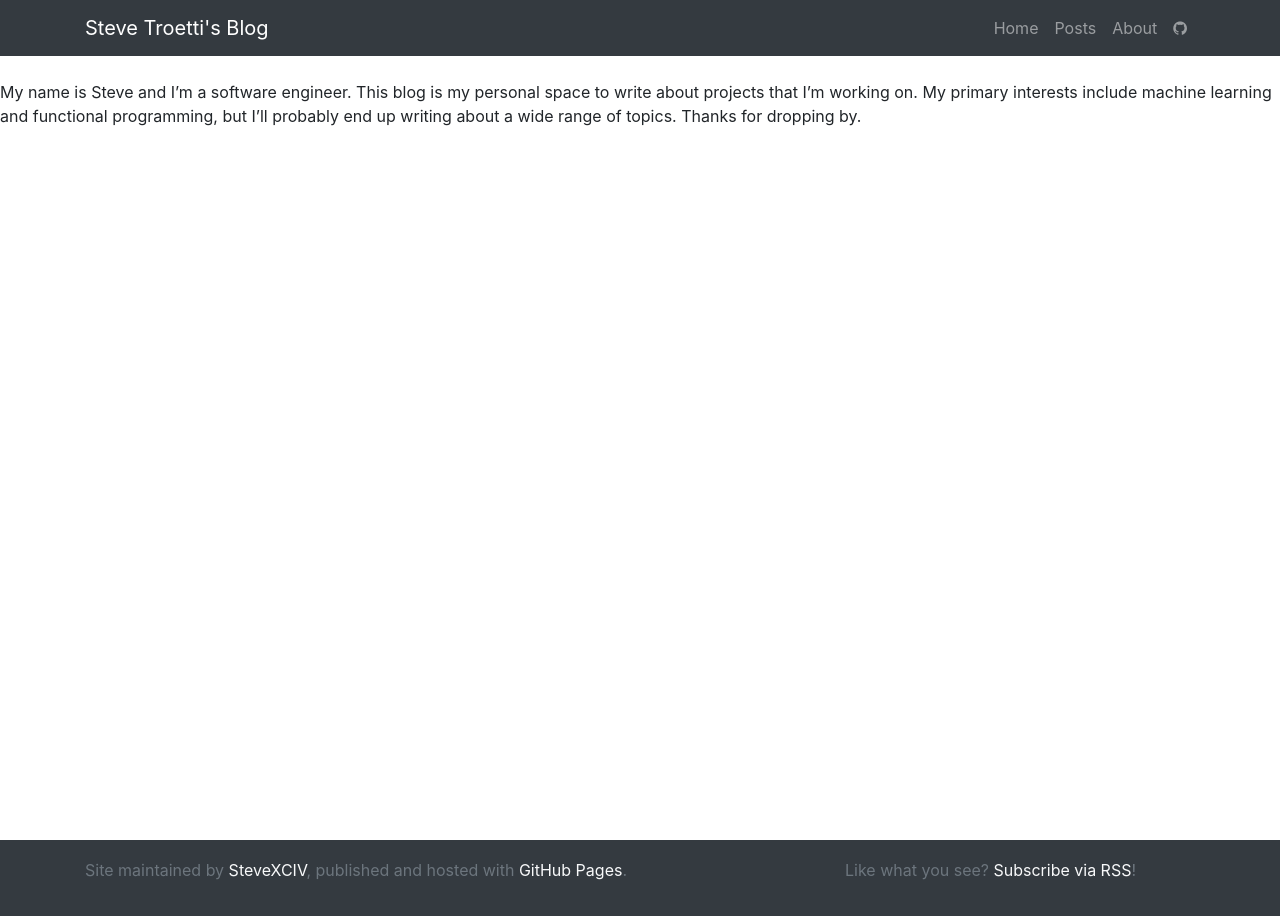
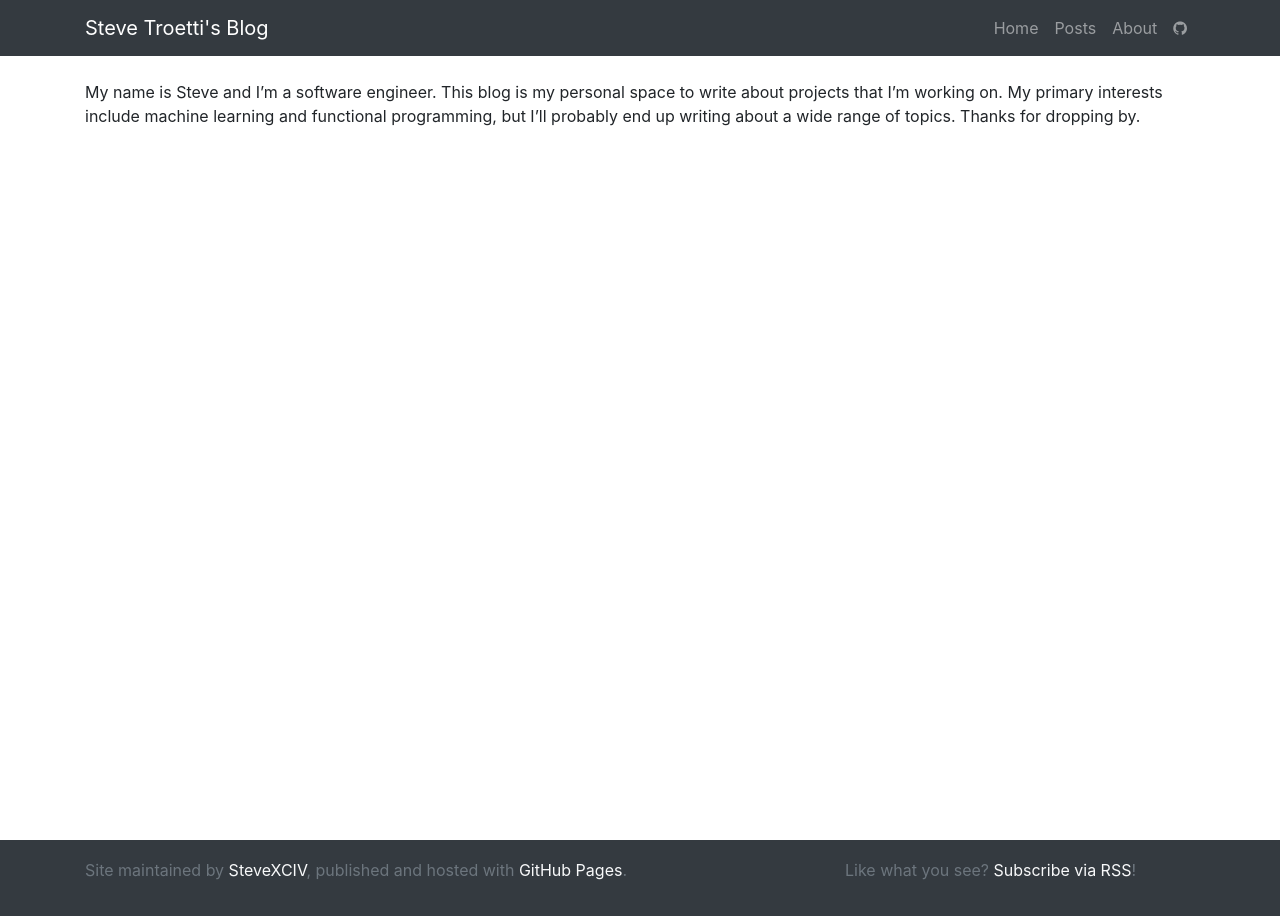
Before and after one commit to SteveXCIV/stevexciv.github.io, a Jekyll site: the page built from about.md, in a window 1280 px wide. Built offline with Jekyll 4.4.1, drawn with Linux system fonts in a browser that asks for light colours; nearby versions of some CDN libraries.

Commit message:
Change page layout to use bootstrap

```diff
--- a/_layouts/page.html
+++ b/_layouts/page.html
@@ -2,4 +2,10 @@
 layout: default
 ---
 
-{{ content }}
+<div class="container">
+  <div class="row">
+    <div class="col-12">
+      {{ content }}
+    </div>
+  </div>
+</div>
```
